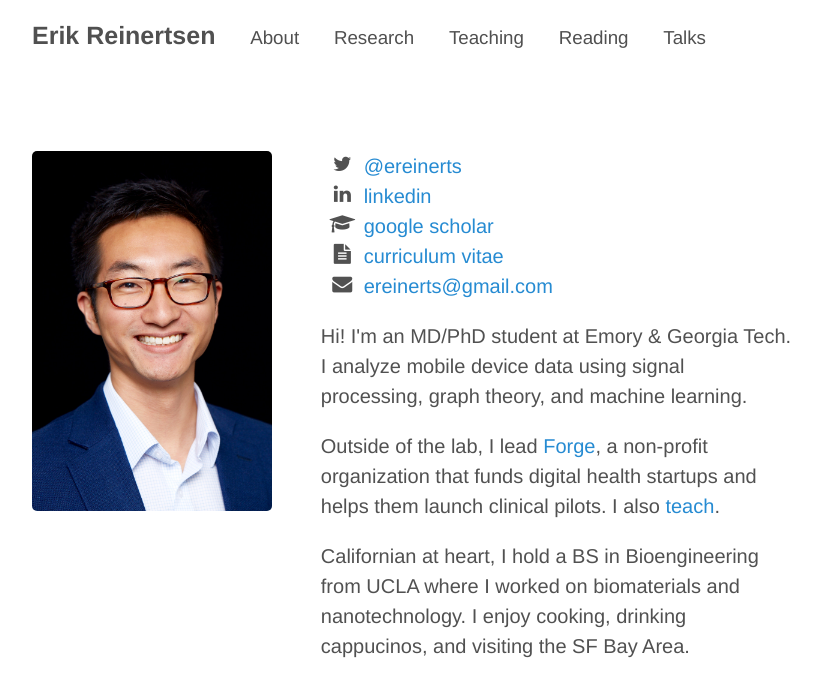
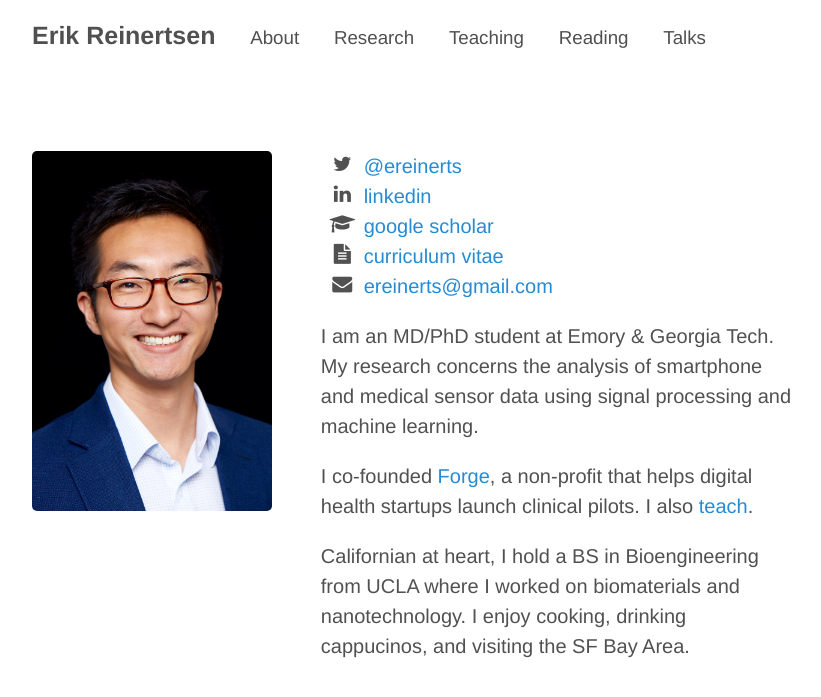
Before and after one commit to erikr/erikr.github.io, a Jekyll site: the page built from about.md, in a window 1280 px wide. Shown: the top 697 px of the page, without its empty margins (228-1049 px from the left). Built offline with Jekyll 4.4.1, drawn with Linux system fonts in a browser that asks for light colours; nearby versions of some CDN libraries.

Commit message:
revised about and research

```diff
--- a/about.md
+++ b/about.md
@@ -17,9 +17,9 @@ title: ""
             <li><i class="fa-li fa fa-envelope"></i><a href="mailto:ereinerts@gmail.com">ereinerts@gmail.com</a></li>
         </ul>
 
-	<p>Hi! I'm an MD/PhD student at Emory & Georgia Tech. I analyze mobile device data using signal processing, graph theory, and machine learning.</p>
+	<p>I am an MD/PhD student at Emory & Georgia Tech. My research concerns the analysis of smartphone and medical sensor data using signal processing and machine learning.</p>
 
-	<p>Outside of the lab, I lead <a href="http://forgehealth.org">Forge</a>, a non-profit organization that funds digital health startups and helps them launch clinical pilots. I also <a href="http://erikreinertsen.com/teaching">teach</a>.</p>
+	<p>I co-founded <a href="http://forgehealth.org">Forge</a>, a non-profit that helps digital health startups launch clinical pilots. I also <a href="http://erikreinertsen.com/teaching">teach</a>.</p>
 
 	<p>Californian at heart, I hold a BS in Bioengineering from UCLA where I worked on biomaterials and nanotechnology. I enjoy cooking, drinking cappucinos, and visiting the SF Bay Area.</p>
     </div>
```
Also changed, not shown: research.md (+1 -1 lines).
